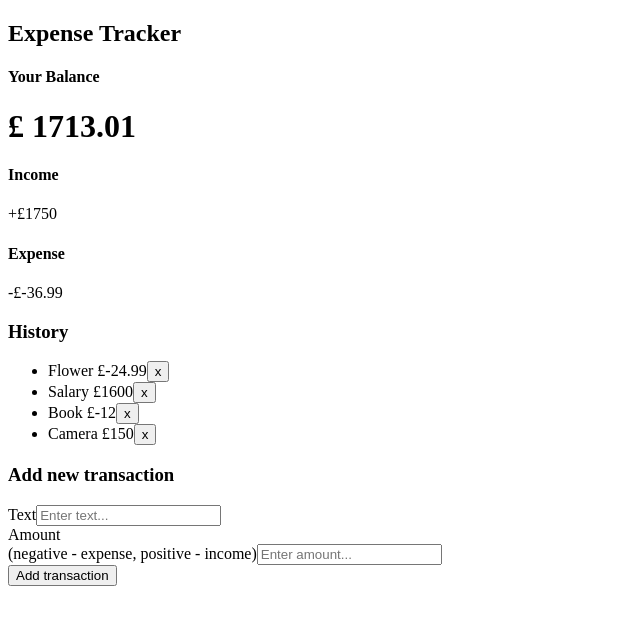
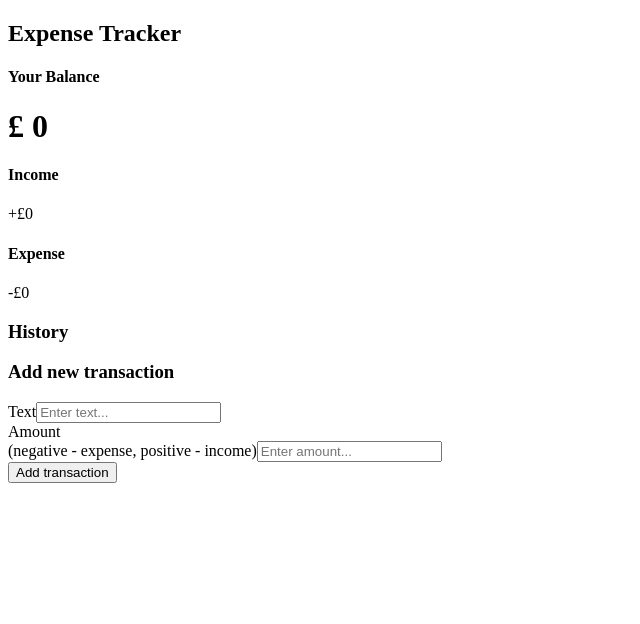
Before and after one commit to henrykoz/vue-expense-tracker-ho, a Vue app: page / in a window 1280 px wide. Shown: the top 624 px of the page, without its empty margins (0-640 px from the left). Built offline with nearby package versions, Linux system fonts and the light colour scheme; the HTML template or start-up script is replaced by a standard one.

Commit message:
final commit, handling storage on client

```diff
--- a/src/App.vue
+++ b/src/App.vue
@@ -21,17 +21,20 @@
 
 import { useToast } from "vue-toastification";
 
-import { ref, computed } from "vue";
+import { ref, computed, onMounted } from "vue";
 
 const toast = useToast();
 
 //Transactions array
-const transactions = ref([
-  { id: 1, text: "Flower", amount: -24.99 },
-  { id: 2, text: "Salary", amount: 1600 },
-  { id: 3, text: "Book", amount: -12 },
-  { id: 4, text: "Camera", amount: 150 },
-]);
+const transactions = ref([]);
+
+onMounted(() => {
+  const savedTransactions = JSON.parse(localStorage.getItem("transactions"));
+
+  if (savedTransactions) {
+    transactions.value = savedTransactions;
+  }
+});
 
 //Get total
 const total = computed(() => {
@@ -67,6 +70,8 @@
     text: transactionData.text,
     amount: transactionData.amount,
   });
+  saveTransactionsToLocalStorage();
+
   toast.success("Transaction added");
 };
 
@@ -81,6 +86,13 @@
     (transaction) => transaction.id !== id
   );
 
-  toast.success("Transaction deleted");
+  saveTransactionsToLocalStorage();
+
+  toast.success("Transaction deleted.");
+};
+
+//Save transactions to local storage
+const saveTransactionsToLocalStorage = () => {
+  localStorage.setItem("transactions", JSON.stringify(transactions.value));
 };
 </script>
```
